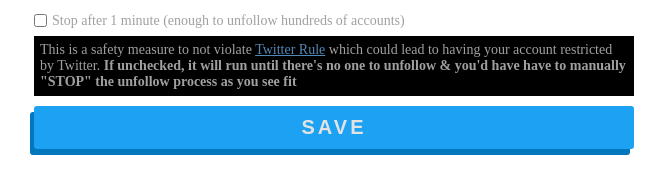
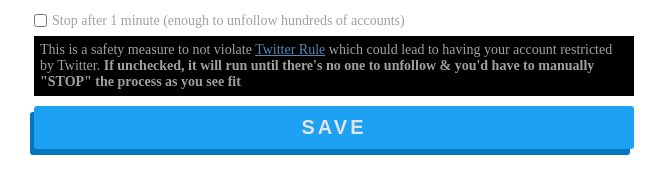
Before and after one commit to luqmanoop/twitter-mass-unfollow, a browser extension: page options.html in a window 1280 px wide. Shown: the part 324-518 px from the top of the page, 306-971 px from the left. Drawn offline with Linux system fonts and the light colour scheme.

Commit message:
remove duplicate words

```diff
--- a/options.html
+++ b/options.html
@@ -130,8 +130,8 @@
       <span class="info">This is a safety measure to not violate
         <a href="https://help.twitter.com/en/using-twitter/twitter-follow-limit" target="_blank">Twitter Rule</a>
         which could lead to having your account restricted by Twitter. <b>If unchecked, it will run until there's no one
-          to unfollow & you'd have have to manually "STOP"
-          the unfollow process as you see fit</b></span>
+          to unfollow & you'd have to manually "STOP"
+          the process as you see fit</b></span>
     </div>
 
     <button type="submit">Save</button>
```
